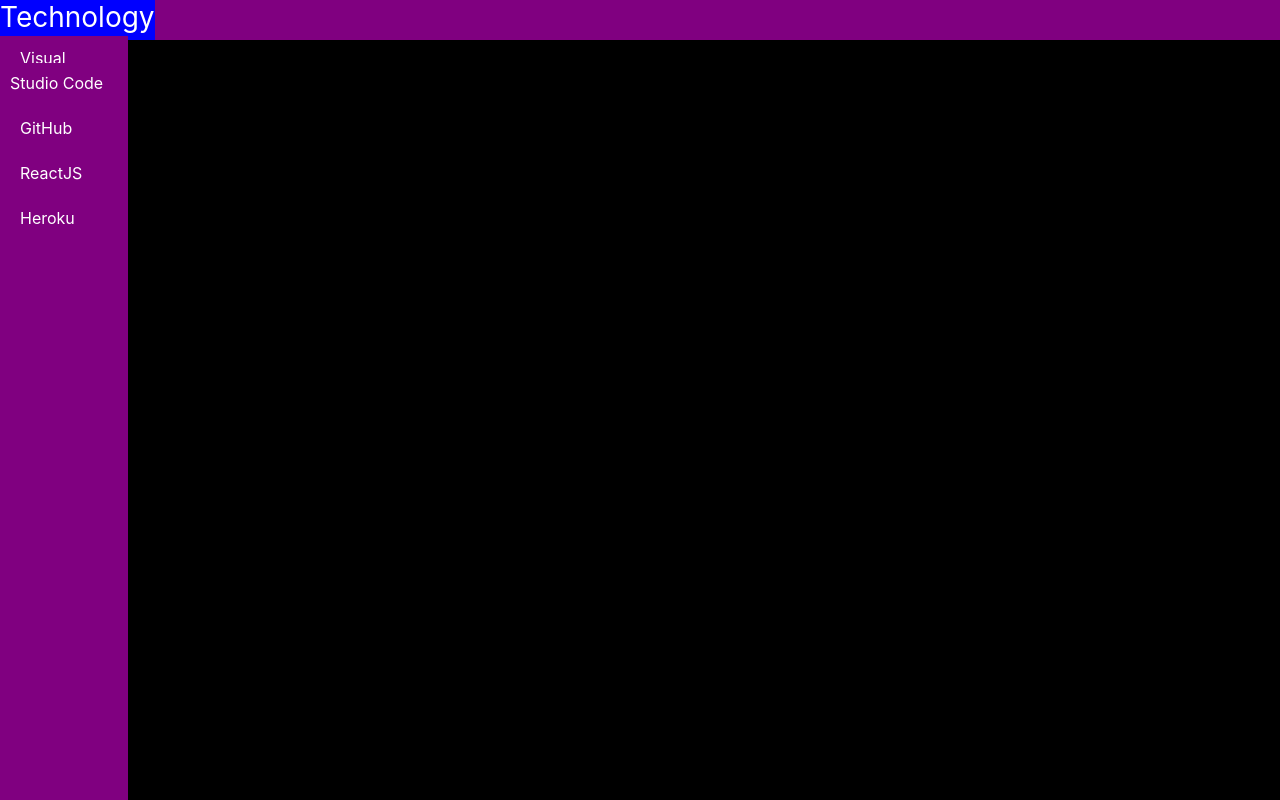
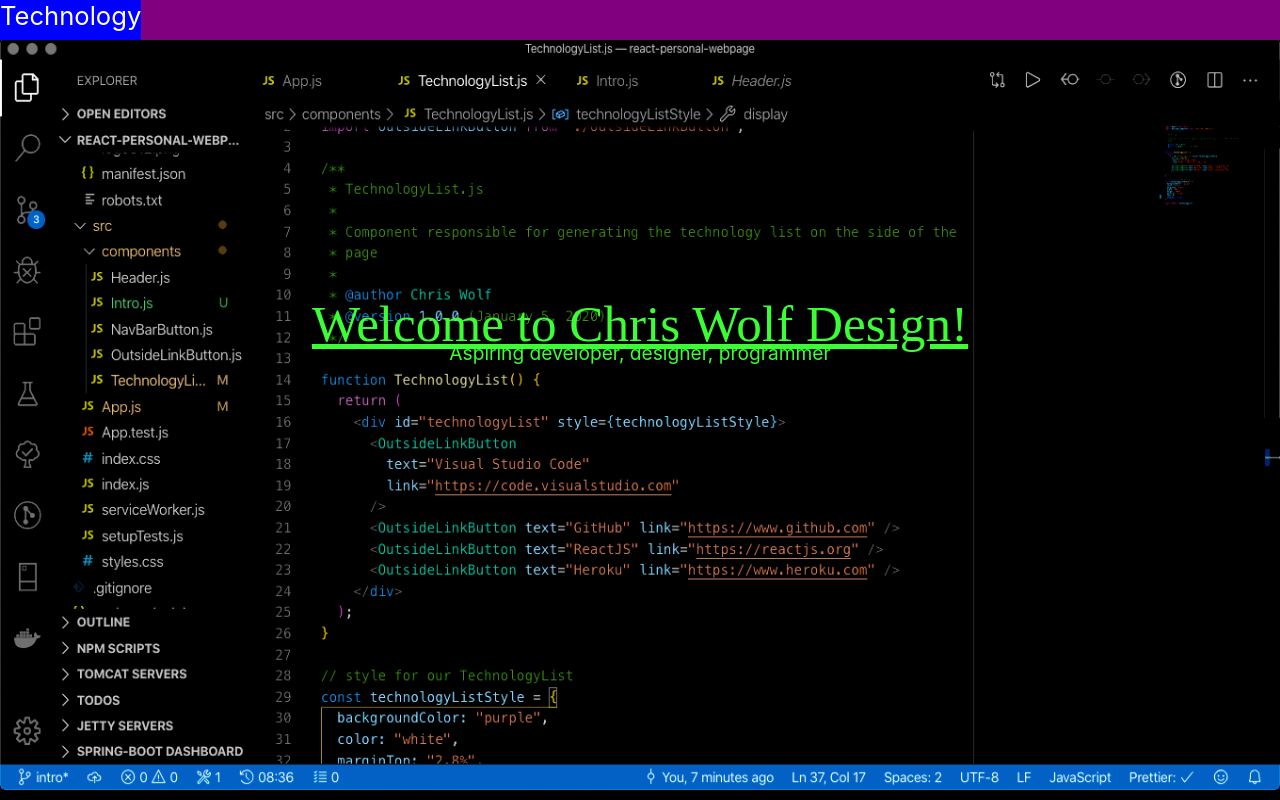
Before and after one commit to chriswolfdesign/chriswolfdesign, a React (Create React App) app: page / in a window 1280 px wide. Built offline with nearby package versions, Linux system fonts and the light colour scheme.

Commit message:
Added intro

```diff
--- a/public/index.html
+++ b/public/index.html
@@ -24,6 +24,9 @@
       work correctly both with client-side routing and a non-root public URL.
       Learn how to configure a non-root public URL by running `npm run build`.
     -->
+    <!-- Google Fonts -->
+    <link href="https://fonts.googleapis.com/css?family=Lobster+Two&display=swap" rel="stylesheet">
+
     <title>Chris Wolf Design</title>
   </head>
   <body>
--- a/src/App.js
+++ b/src/App.js
@@ -2,6 +2,7 @@
 import './styles.css';
 import Header from './components/Header';
 import TechnologyList from './components/TechnologyList';
+import Intro from './components/Intro';
 
 /**
  * App.js
@@ -17,6 +18,7 @@
     <div style={appStyle}>
       <Header />
       <TechnologyList />
+      <Intro />
     </div>
   );
 }
--- /dev/null
+++ b/src/components/Intro.js
@@ -0,0 +1,55 @@
+import React from "react";
+import background from '../images/CodeImage.png';
+
+/**
+ * Intro.js
+ *
+ * Component responsible for the introduction of our application
+ */
+
+function Intro() {
+  return (
+    <div style={introStyle}>
+      <div style={introTextStyle}>
+        <div style={welcomeStyle}>
+          Welcome to Chris Wolf Design!
+        </div>
+        <div style={aspirationStyle}>
+          Aspiring developer, designer, programmer
+        </div>
+      </div>
+    </div>
+  )
+}
+
+// style for the entire intro
+const introStyle = {
+  marginTop: '3%',
+  height: '94vh',
+  background: `url(${background})`,
+  backgroundRepeat: 'no-repeat',
+  backgroundSize: '100% 100%',
+}
+
+// style for the text of the entire intro
+const introTextStyle = {
+  color: '#39FF33',
+  width: '100%',
+  textAlign: 'center',
+  paddingTop: '20%'
+}
+
+// style for the welcome message
+const welcomeStyle = {
+  fontSize: '4vw',
+  textDecoration: 'underline',
+  fontFamily: 'Lobster-Two, cursive'
+}
+
+// style for the aspirations
+const aspirationStyle = {
+  fontSize: '1.5vw',
+  marginTop: '-1%'
+}
+
+export default Intro;
--- a/src/components/NavBarButton.js
+++ b/src/components/NavBarButton.js
@@ -20,10 +20,10 @@
   getStyle = () => {
     return {
       cursor: "pointer",
-      fontSize: "3.5vh",
+      fontSize: "2vw",
       backgroundColor: this.state.hovered ? "blue" : "purple",
       display: "inline-block",
-      paddingBottm: '-0.1%',
+      paddingBottom: '0',
       margin: "0px",
       height: '100%'
     };
--- a/src/components/TechnologyList.js
+++ b/src/components/TechnologyList.js
@@ -31,9 +31,12 @@
   color: "white",
   marginTop: "2.8%",
   width: "10%",
-  height: "100vh",
+  height: "150vh",
   position: "fixed",
-  left: 0
+  fontSize: '2vw',
+  top: 0,
+  left: 0,
+  display: 'none'
 };
 
 export default TechnologyList;
```
Also changed, not shown: src/images/CodeImage.png (added).
